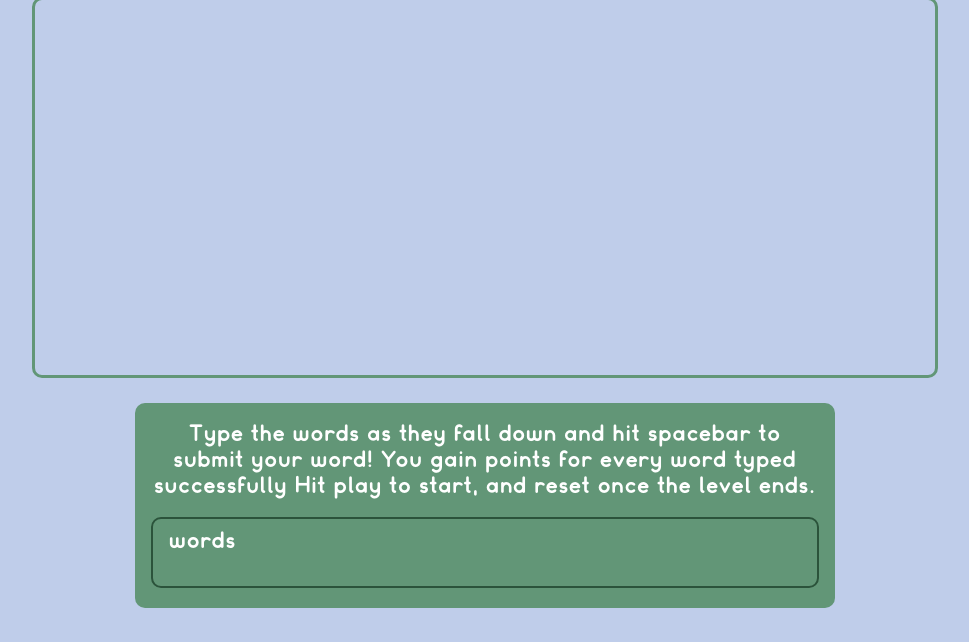
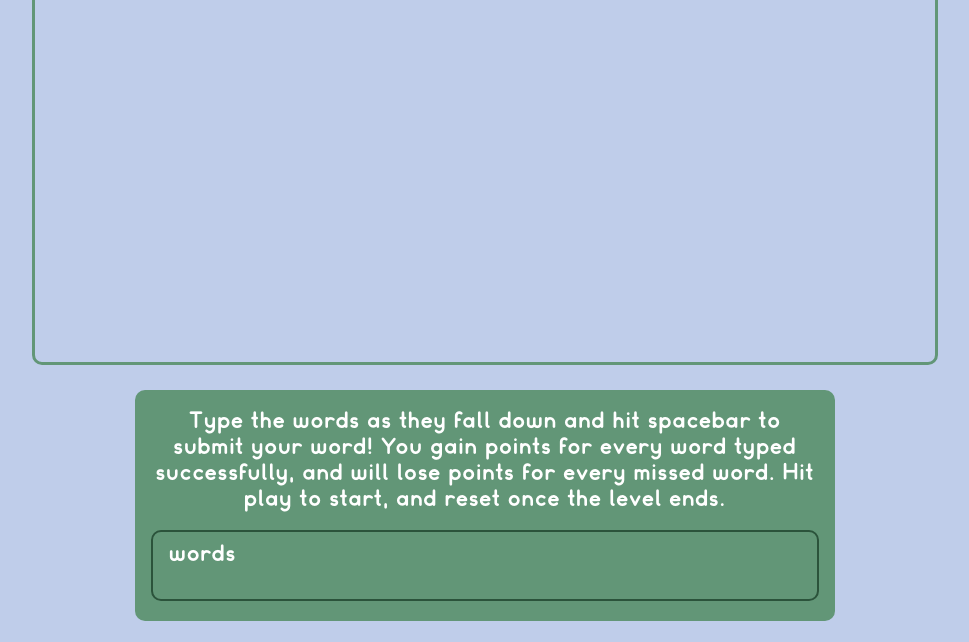
Before and after one commit to rgltalatala/Hype-Type, a website: page index.html in a window 1280 px wide. Shown: the part 158-800 px from the top of the page, without its empty margins (155-1124 px from the left). Drawn offline with Linux system fonts and the light colour scheme.

Commit message:
Update instructions

```diff
--- a/index.html
+++ b/index.html
@@ -54,7 +54,8 @@
         </div>
         <div class='desc'>
             Type the words as they fall down and hit spacebar to submit your word!
-            You gain points for every word typed successfully Hit play to start, and reset once the level ends.
+            You gain points for every word typed successfully, and will lose points for every missed word.
+            Hit play to start, and reset once the level ends.
         </div>
         <textarea id="wordsInput" class="words-input" autofocus>words</textarea>
     </div>
```
